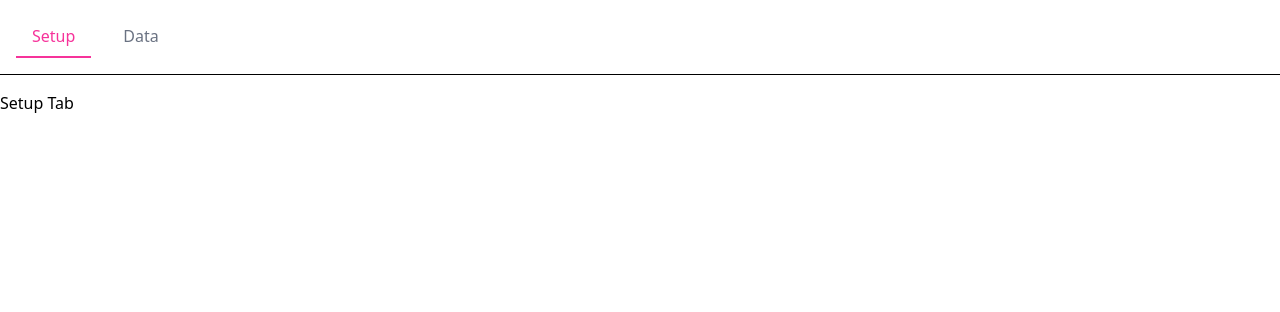
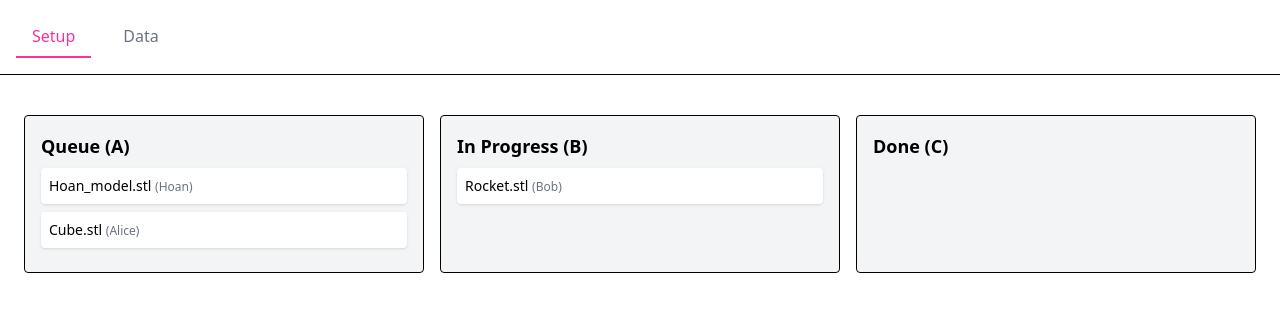
Before and after one commit to clcik-click/IDC_Lab, a React (Vite) app in the folder front-end/: page /setup in a window 1280 px wide. Shown: the top 312 px of the page. Built offline with nearby package versions, Linux system fonts and the light colour scheme.

Commit message:
Add 3 views

```diff
--- a/front-end/src/App.tsx
+++ b/front-end/src/App.tsx
@@ -8,8 +8,8 @@ import {
   useLocation,
 } from "react-router-dom";
 
-import Setup from "./Setup";
-import Data from "./Data";
+import Setup from "./pages/Setup";
+import Data from "./pages/Data";
 
 function TabNav() {
   const location = useLocation();
--- a/front-end/src/Setup.tsx
+++ /dev/null
@@ -1,8 +0,0 @@
-
-function Setup() {
-  return (
-    <div>Setup Tab</div>
-  );
-};
-
-export default Setup;
--- /dev/null
+++ b/front-end/src/components/FileDropZone.tsx
@@ -0,0 +1,36 @@
+import { useState } from "react";
+
+export default function FileDropZone() {
+  const [files, setFiles] = useState<File[]>([]);
+
+  const handleDrop = (e: React.DragEvent<HTMLDivElement>) => {
+    e.preventDefault();
+
+    const droppedFiles = Array.from(e.dataTransfer.files);
+    if (droppedFiles.length > 0) {
+      // Add new files to the front of the list
+      setFiles(prev => [...droppedFiles, ...prev]);
+    }
+  };
+
+  const handleDragOver = (e: React.DragEvent<HTMLDivElement>) => {
+    e.preventDefault(); // Necessary to allow dropping
+  };
+
+  return (
+    <div
+      onDrop={handleDrop}
+      onDragOver={handleDragOver}
+      className="w-full min-h-[200px] p-4 border-2 border-dashed rounded-lg border-gray-400 flex flex-col items-center justify-center text-gray-500"
+    >
+      <p>Drop your files here</p>
+      <ul className="mt-4 w-full">
+        {files.map((file, index) => (
+          <li key={index} className="text-sm text-black bg-gray-100 p-2 my-1 rounded">
+            {file.name}
+          </li>
+        ))}
+      </ul>
+    </div>
+  );
+}
--- /dev/null
+++ b/front-end/src/components/FolderView.tsx
@@ -0,0 +1,47 @@
+import type { FileItem, FolderKey } from "../types/FileItem";
+
+interface FolderViewProps {
+  title: string;
+  files: FileItem[];
+  folderId: FolderKey;
+  onDropFile: (file: FileItem, from: FolderKey) => void;
+  onDragStart: (e: React.DragEvent, file: FileItem, from: FolderKey) => void;
+}
+
+
+export default function FolderView({
+  title,
+  files,
+  folderId,
+  onDropFile,
+  onDragStart,
+}: FolderViewProps) {
+  const handleDrop = (e: React.DragEvent<HTMLDivElement>) => {
+    e.preventDefault();
+    const data = e.dataTransfer.getData("text/plain");
+    const parsed = JSON.parse(data);
+    onDropFile(parsed.file, parsed.from);
+  };
+
+  return (
+    <div
+      className="flex-1 min-w-[200px] p-4 border rounded bg-gray-100"
+      onDrop={handleDrop}
+      onDragOver={(e) => e.preventDefault()}
+    >
+      <h2 className="text-lg font-semibold mb-2">{title}</h2>
+      <ul>
+        {files.map((file) => (
+          <li
+            key={file.id}
+            draggable
+            onDragStart={(e) => onDragStart(e, file, folderId)}
+            className="p-2 mb-2 bg-white rounded shadow text-sm cursor-move"
+          >
+            {file.name} <span className="text-gray-500 text-xs">({file.owner})</span>
+          </li>
+        ))}
+      </ul>
+    </div>
+  );
+}
--- /dev/null
+++ b/front-end/src/pages/Setup.tsx
@@ -0,0 +1,50 @@
+import { useState } from "react";
+import type { FileItem, FolderKey } from "../types/FileItem";
+import FolderView from "../components/FolderView";
+
+export default function Setup() {
+  const [folders, setFolders] = useState<Record<FolderKey, FileItem[]>>({
+    A: [
+      { id: "file1", name: "Hoan_model.stl", owner: "Hoan" },
+      { id: "file2", name: "Cube.stl", owner: "Alice" },
+    ],
+    B: [{ id: "file3", name: "Rocket.stl", owner: "Bob" }],
+    C: [],
+  });
+
+  const handleDragStart = (
+    e: React.DragEvent,
+    file: FileItem,
+    from: FolderKey
+  ) => {
+    const payload = JSON.stringify({ file, from });
+    e.dataTransfer.setData("text/plain", payload);
+  };
+
+  const handleDropFile = (file: FileItem, from: FolderKey, to: FolderKey) => {
+    if (from === to) return;
+
+    setFolders((prev) => ({
+      ...prev,
+      [from]: prev[from].filter((f) => f.id !== file.id),
+      [to]: [file, ...prev[to]],
+    }));
+  };
+
+  return (
+    <div className="flex gap-4 p-6">
+      {(["A", "B", "C"] as FolderKey[]).map((key) => (
+        <FolderView
+          key={key}
+          title={
+            key === "A" ? "Queue (A)" : key === "B" ? "In Progress (B)" : "Done (C)"
+          }
+          folderId={key}
+          files={folders[key]}
+          onDropFile={(file, from) => handleDropFile(file, from as FolderKey, key)}
+          onDragStart={handleDragStart}
+        />
+      ))}
+    </div>
+  );
+}
--- /dev/null
+++ b/front-end/src/types/FileItem.ts
@@ -0,0 +1,7 @@
+export type FolderKey = "A" | "B" | "C";
+
+export interface FileItem {
+  id: string;
+  name: string;
+  owner: string;
+}
```
Also changed, not shown: front-end/src/pages/Data.tsx (renamed from front-end/src/Data.tsx).
